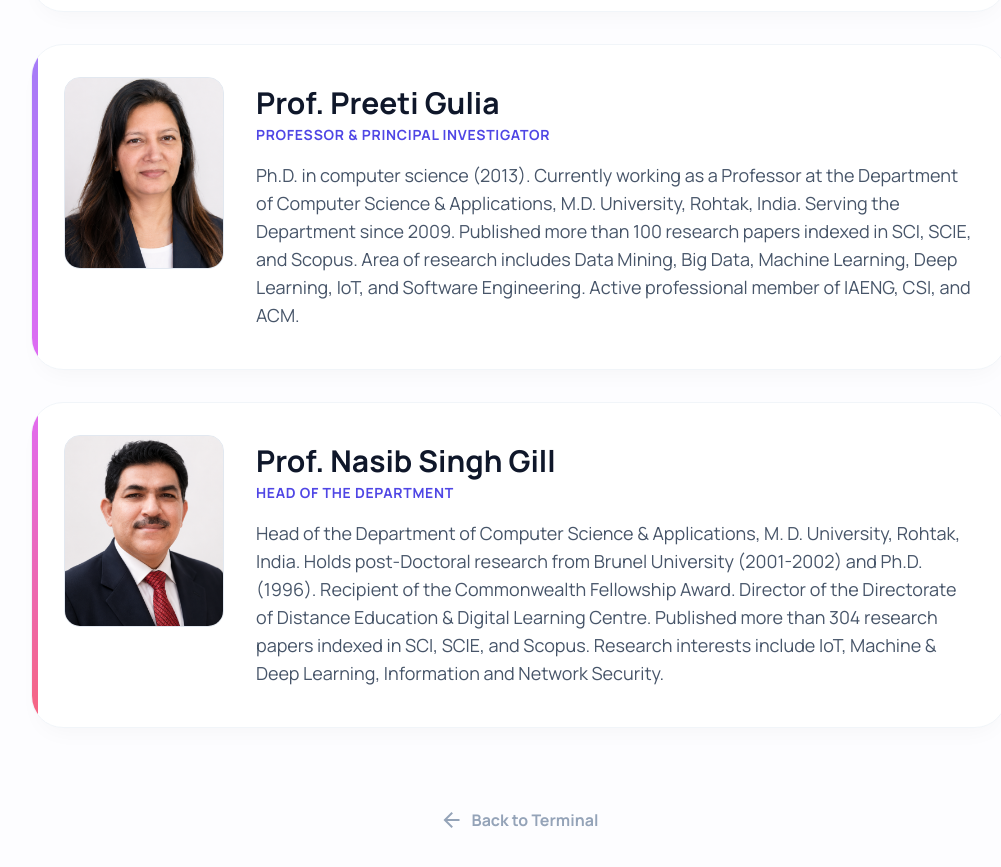
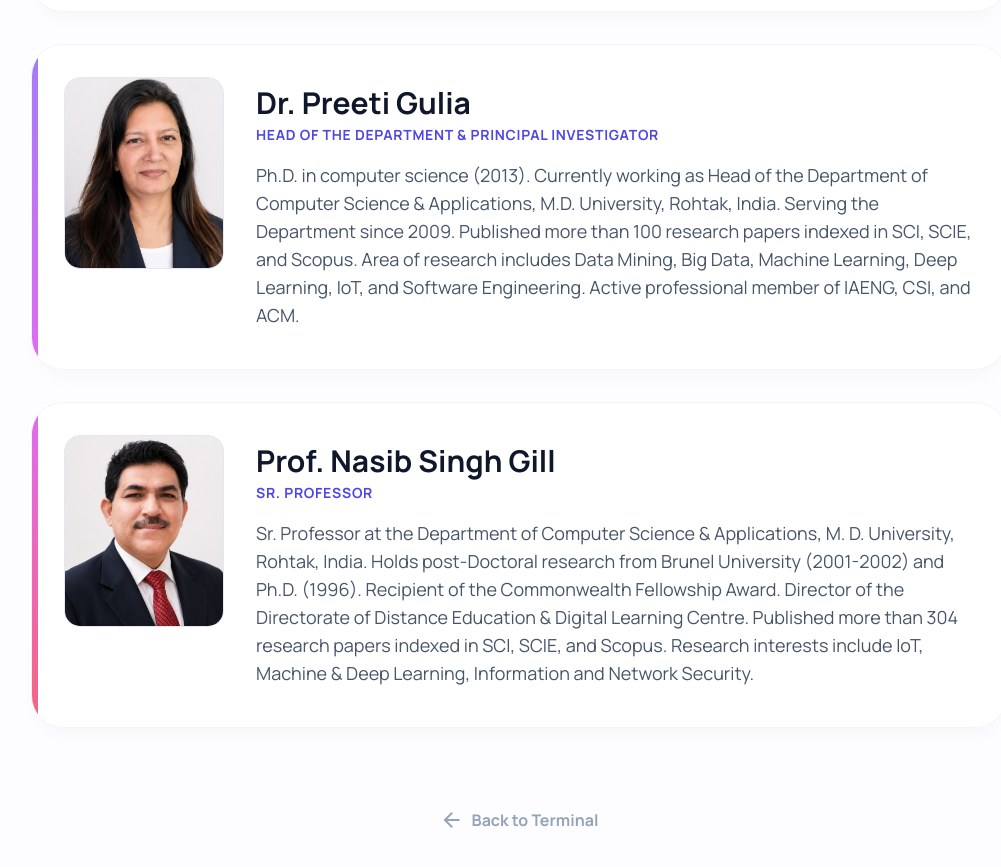
Before and after one commit to rd-shoran-create/medchain-frontend, a Next.js app: page /info/developers in a window 1280 px wide. Shown: the part 840-1707 px from the top of the page, without its empty margins (121-1122 px from the left). Built offline with nearby package versions, Linux system fonts and the light colour scheme; a web font is replaced by a local one.

Commit message:
update team roles in developers page

```diff
--- a/src/app/info/developers/page.tsx
+++ b/src/app/info/developers/page.tsx
@@ -14,16 +14,16 @@ const developers = [
     gradient: "from-indigo-500 to-violet-500"
   },
   {
-    name: "Prof. Preeti Gulia",
-    role: "Professor & Principal Investigator",
-    bio: "Ph.D. in computer science (2013). Currently working as a Professor at the Department of Computer Science & Applications, M.D. University, Rohtak, India. Serving the Department since 2009. Published more than 100 research papers indexed in SCI, SCIE, and Scopus. Area of research includes Data Mining, Big Data, Machine Learning, Deep Learning, IoT, and Software Engineering. Active professional member of IAENG, CSI, and ACM.",
+    name: "Dr. Preeti Gulia",
+    role: "Head of the Department & Principal Investigator",
+    bio: "Ph.D. in computer science (2013). Currently working as Head of the Department of Computer Science & Applications, M.D. University, Rohtak, India. Serving the Department since 2009. Published more than 100 research papers indexed in SCI, SCIE, and Scopus. Area of research includes Data Mining, Big Data, Machine Learning, Deep Learning, IoT, and Software Engineering. Active professional member of IAENG, CSI, and ACM.",
     image: "/images/Preeti.png",
     gradient: "from-violet-500 to-fuchsia-500"
   },
   {
     name: "Prof. Nasib Singh Gill",
-    role: "Head of the Department",
-    bio: "Head of the Department of Computer Science & Applications, M. D. University, Rohtak, India. Holds post-Doctoral research from Brunel University (2001-2002) and Ph.D. (1996). Recipient of the Commonwealth Fellowship Award. Director of the Directorate of Distance Education & Digital Learning Centre. Published more than 304 research papers indexed in SCI, SCIE, and Scopus. Research interests include IoT, Machine & Deep Learning, Information and Network Security.",
+    role: "Sr. Professor",
+    bio: "Sr. Professor at the Department of Computer Science & Applications, M. D. University, Rohtak, India. Holds post-Doctoral research from Brunel University (2001-2002) and Ph.D. (1996). Recipient of the Commonwealth Fellowship Award. Director of the Directorate of Distance Education & Digital Learning Centre. Published more than 304 research papers indexed in SCI, SCIE, and Scopus. Research interests include IoT, Machine & Deep Learning, Information and Network Security.",
     image: "/images/nasib.png",
     gradient: "from-fuchsia-500 to-rose-500"
   }
```
